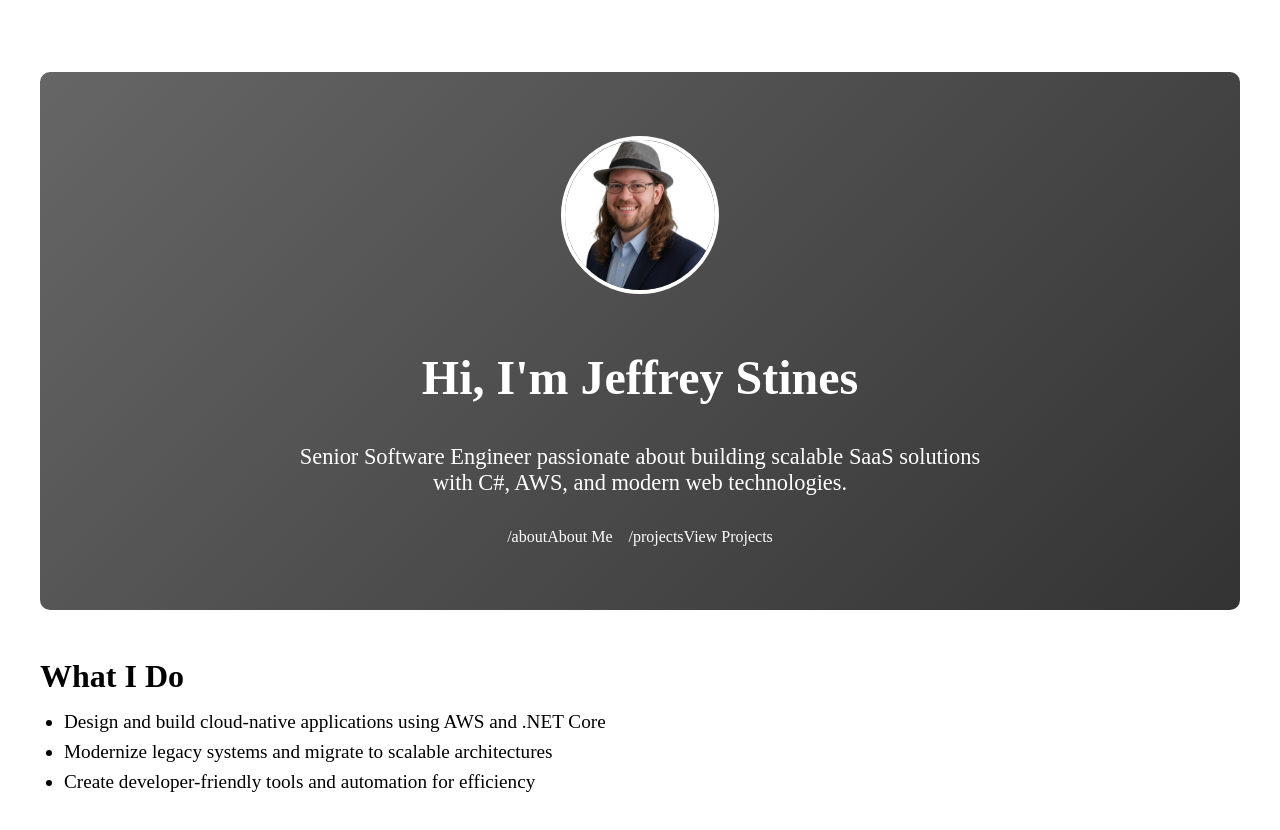
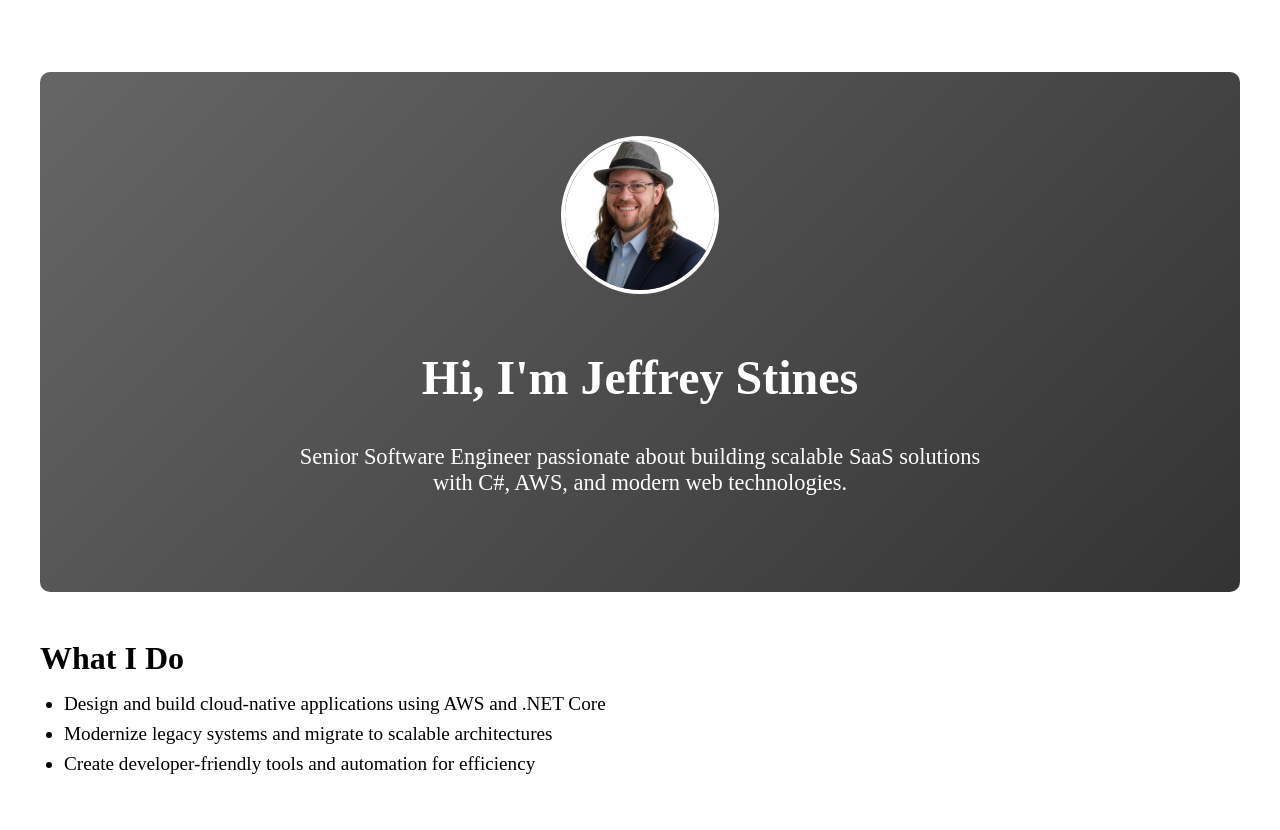
Before and after one commit to jmstines/stines-solutions-react, a Next.js app: page /Home in a window 1280 px wide. Shown: the top 830 px of the page. Built offline with nearby package versions, Linux system fonts and the light colour scheme.

Commit message:
Remove broken links on the home page

```diff
--- a/src/pages/Home.tsx
+++ b/src/pages/Home.tsx
@@ -16,10 +16,6 @@ export default function Home() {
           Senior Software Engineer passionate about building scalable SaaS
           solutions with C#, AWS, and modern web technologies.
         </p>
-        <div className="home-actions">
-          <a>/aboutAbout Me</a>
-          <a>/projectsView Projects</a>
-        </div>
       </header>
 
       <section className="home-highlights">
```
